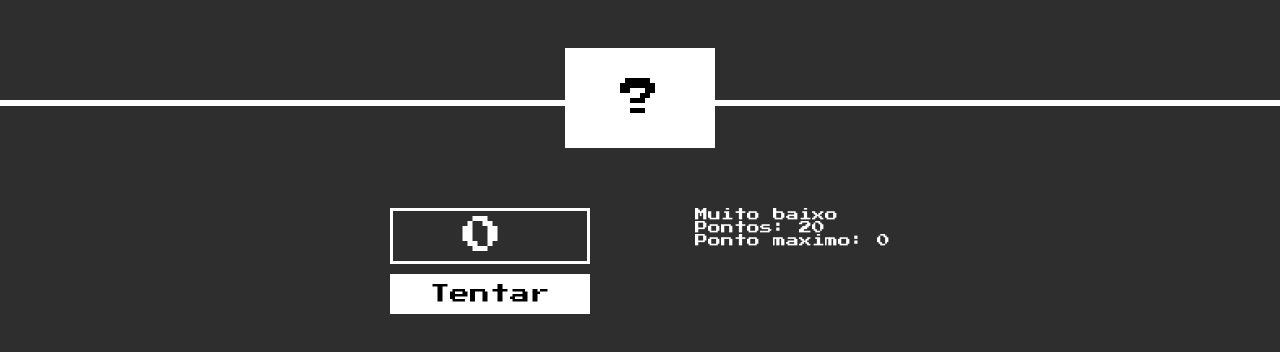
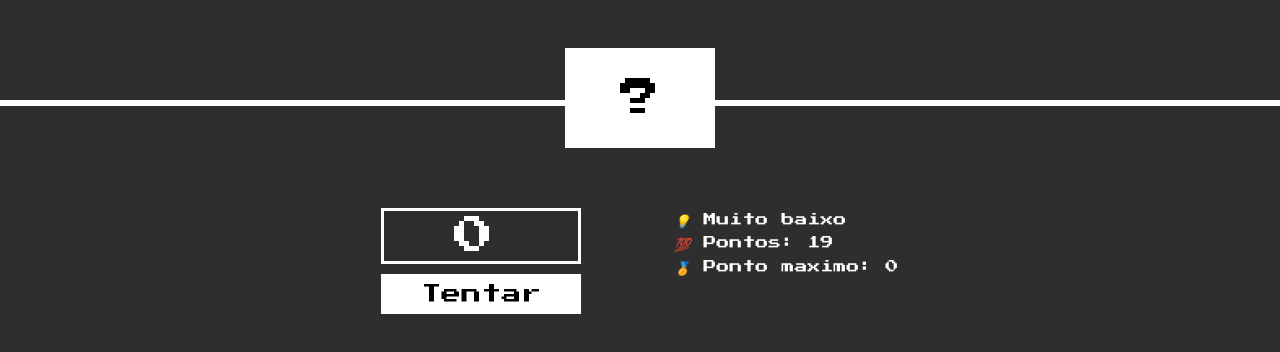
Before and after one commit to waltersono/advinha_meu_numero, a website: page index.html in a window 1280 px wide. Both pictures are taken after a click on the button "Tentar". Shown: the part 162-514 px from the top of the page. Drawn offline with Linux system fonts and the light colour scheme.

Commit message:
Added the highscore feature

```diff
--- a/index.html
+++ b/index.html
@@ -37,9 +37,20 @@
                 <button class="btn" id="btnCheck">Tentar</button>
             </div>
             <div class="columns-2">
-                <p class="paragraph" id="message">Comece advinhando...</p>
-                <p class="paragraph">Pontos: <span id="score">20</p>
-                <p class="paragraph">Ponto maximo: <span id="highscore">0</p>
+                <p class="paragraph">
+                    <i class="message-icon">&#128161;</i>
+                    <span id="message">Comece advinhando...</span>
+                </p>
+                <p class="paragraph">
+                    <i class="score-icon">&#128175;</i>
+                    Pontos:
+                    <span id="score">20
+                </p>
+                <p class="paragraph">
+                    <i class="highscore-icon">&#127941;</i>
+                    Ponto maximo:
+                    <span id="highscore">0
+                </p>
             </div>
         </div>
 
--- a/src/js/game.js
+++ b/src/js/game.js
@@ -8,9 +8,9 @@ const number = document.querySelector('#number');
 
 const message = document.querySelector('#message');
 
-const score = document.querySelector('#score');
+const scoreText = document.querySelector('#score');
 
-const highscore = document.querySelector('#highscore');
+const highscoreText = document.querySelector('#highscore');
 
 const inputNumber = document.querySelector('#inputNumber');
 
@@ -20,8 +20,14 @@ const btnAgain = document.querySelector('#btnAgain');
 
 let randomNumber;
 
+let score;
+
+let hightscore = 0;
+
 randomNumber = Math.floor(Math.random() * 20) + 1;
 
+
+again();
 
 btnAgain.addEventListener('click', again);
 
@@ -32,13 +38,18 @@ function check() {
 
     let guessNumber = inputNumber.value;
 
+
     if (guessNumber < randomNumber) {
 
         message.textContent = "Muito baixo";
 
+        score--;
+
     } else if (guessNumber > randomNumber) {
 
         message.textContent = "Muito alto";
+
+        score--;
 
     } else if (guessNumber == randomNumber) {
 
@@ -46,9 +57,19 @@ function check() {
 
         document.body.style.backgroundColor = "#13be46";
 
+
         number.textContent = randomNumber;
 
+        if (score > hightscore) {
+            hightscore = score;
+        }
+
+        highscoreText.textContent = hightscore;
+
     }
+
+
+    scoreText.textContent = score;
 
 }
 
@@ -62,12 +83,12 @@ function again() {
 
     message.textContent = "Comece Adivinhando...";
 
-    score.textContent = "0";
-
-    highscore.textContent = "0";
+    score = scoreText.textContent = 20;
 
     inputNumber.value = 0;
 
     randomNumber = Math.floor(Math.random() * 20) + 1;
 
+    document.body.style.backgroundColor = "#2e2e2e";
+
 }
--- a/src/sass/layout/_columns.scss
+++ b/src/sass/layout/_columns.scss
@@ -1,18 +1,20 @@
 .columns {
     display: flex;
     margin: 2rem auto;
-    max-width: 500px;
-    justify-content: space-between;
+    max-width: 600px;
+    justify-content: space-around;
 
     &-1 {
         display: flex;
         flex-direction: column;
+        margin-right: 1rem;
     }
 
     &-2 {
         color: $color-white;
         display: flex;
         flex-direction: column;
+        line-height: 1.8;
     }
 }
 
```
Also changed, not shown: src/css/app.css.
